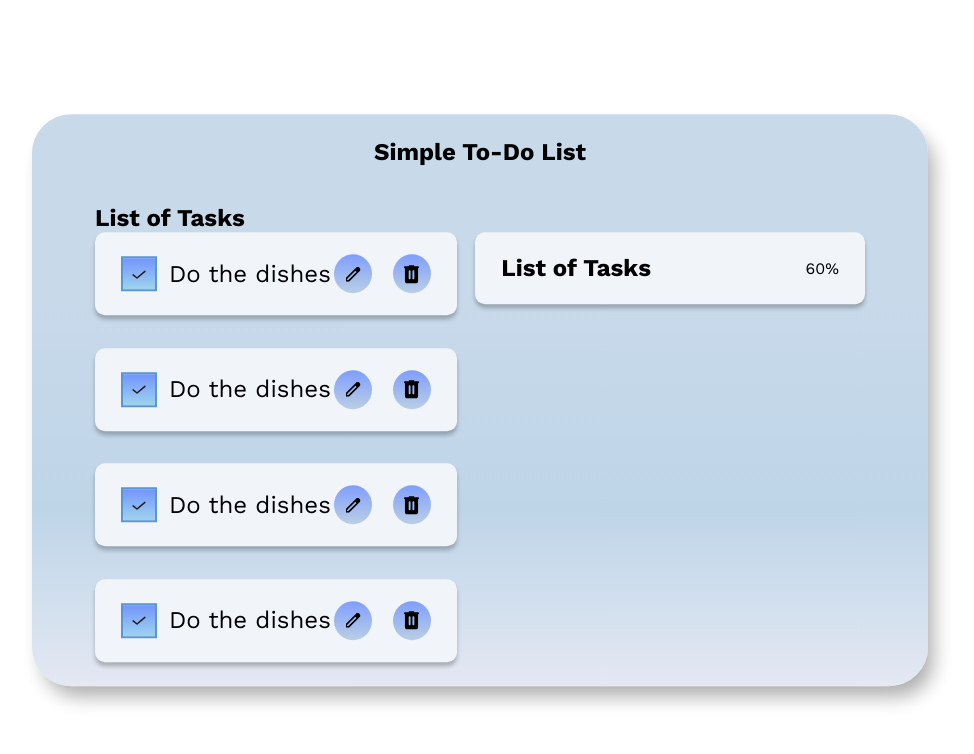
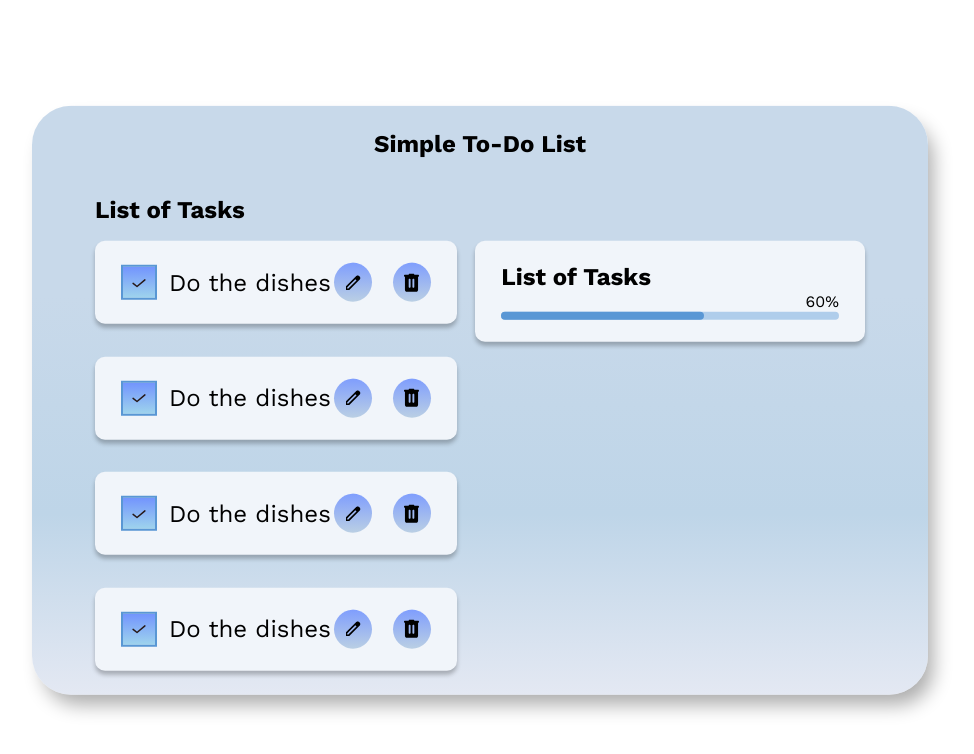
Before and after one commit to HarshitaNahata/to-do-list, a React (Vite) app: page / in a window 1280 px wide. Shown: the top 754 px of the page, without its empty margins (160-1134 px from the left). Built offline with nearby package versions, Linux system fonts and the light colour scheme.

Commit message:
progress bar done

```diff
--- a/src/App.jsx
+++ b/src/App.jsx
@@ -10,12 +10,12 @@ function App() {
   return (
     <Container>
       <Title />
-      <Typography fontSize={24} bold marginTop={"38px"}>
+      <Typography fontSize={24} bold marginTop={"38px"} marginBottom={"17px"}>
         List of Tasks
       </Typography>
       <Container flex>
         <ToDosList />
-        <Card>
+        <Card col>
           <Typography fontSize={24} bold >
             List of Tasks
           </Typography>
--- a/src/components/Card/Card.jsx
+++ b/src/components/Card/Card.jsx
@@ -6,9 +6,9 @@ import styles from './Card.module.css';
 // import pencil from '../../assets/pencil.svg';
 // import trash from '../../assets/trash.svg';
 
-function Card({ children }) {
+function Card({ children, col }) {
     return (
-        <div className={styles.card}>
+        <div className={col ? styles.cardCol : styles.card} >
             {children}
         </div>
     )
--- a/src/components/Card/Card.module.css
+++ b/src/components/Card/Card.module.css
@@ -1,4 +1,5 @@
-.card {
+.card,
+.cardCol {
     background: #F1F5FA;
     box-shadow: 0px 4px 4px rgba(0, 0, 0, 0.25);
     border-radius: 10px;
@@ -8,3 +9,10 @@
     justify-content: space-between;
     align-items: center;
 }
+
+.cardCol {
+    flex-direction: column;
+    justify-content: flex-start;
+    align-items: flex-start;
+    gap: 21px;
+}
--- a/src/components/ProgressBar/ProgressBar.module.css
+++ b/src/components/ProgressBar/ProgressBar.module.css
@@ -1,5 +1,24 @@
-.progressBar {}
+.progressBar {
+    display: inline-block;
+    background: rgba(89, 151, 213, 0.43);
+    border-radius: 41px;
+    width: 100%;
+    height: 8px;
+    position: relative;
+}
 
-.progressValue {}
+.progressValue {
+    position: absolute;
+    top: -20px;
+    right: 0;
+}
 
-.progress {}
+.progress {
+    position: absolute;
+    top: 0;
+    left: 0;
+    width: 60%;
+    height: 100%;
+    background: #5997D5;
+    border-radius: 5px;
+}
--- a/src/components/Typography/Typography.jsx
+++ b/src/components/Typography/Typography.jsx
@@ -1,9 +1,9 @@
 import React from 'react';
 
-function Typography({ children, fontSize, bold, marginTop }) {
+function Typography({ children, fontSize, bold, marginTop, marginBottom }) {
     return (
         <div
-            style={{ fontSize: fontSize, fontWeight: bold ? "700" : "400", marginTop: marginTop }}>
+            style={{ fontSize: fontSize, fontWeight: bold ? "700" : "400", marginTop: marginTop, marginBottom: marginBottom }}>
             {children}
         </div>
     );
```
